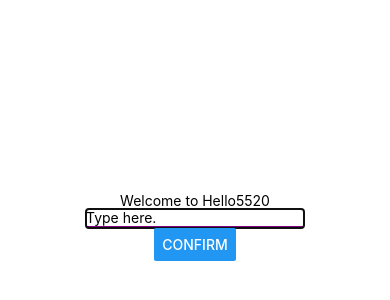
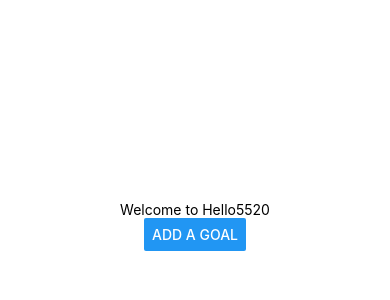
Before and after one commit to jyang10086/cs5520-inclass1, a React Native app: screen / in a window 390 px wide. Shown: the part 196-496 px from the top of the page. Built offline with nearby package versions, Linux system fonts and the light colour scheme.

Commit message:
Add a modal and App.js manage its visibility , and hid the modal after goal is added

```diff
--- a/App.js
+++ b/App.js
@@ -1,21 +1,29 @@
 import { useState } from "react";
 import { StatusBar } from "expo-status-bar";
-import { StyleSheet, View } from "react-native";
+import { Button, StyleSheet, Text, View } from "react-native";
 import Header from "./components/Header";
 import Input from "./components/Input";
 
 export default function App() {
   const appName = "Hello5520";
   const [inputData, setInputData] = useState('');
+  const [isModalVisible, setModalVisible] = useState(false);
 
   const handleInputData = (data) => {
-    setInputData(data);
+    setModalVisible(false);
+    setInputData(data)
   };
 
   return (
     <View style={styles.container}>
       <Header appName={appName} />
-      <Input autoFocus={true} handleInputData={handleInputData} />
+      <Input
+        visible={isModalVisible}
+        autoFocus={true}
+        handleInputData={handleInputData}
+      />
+      <Text>{inputData}</Text>
+      <Button title="Add a goal" onPress={() => setModalVisible(true)} />
       <StatusBar style="auto" />
     </View>
   );
--- a/components/Input.js
+++ b/components/Input.js
@@ -1,6 +1,6 @@
 import { useState } from "react";
-import { Button, Text, TextInput } from "react-native";
-export default function Input({ autoFocus, handleInputData }) {
+import { View, Text, TextInput, Button, Modal, StyleSheet } from "react-native";
+export default function Input({ autoFocus, handleInputData, visible }) {
   const [text, setText] = useState("");
   const [showCounter, setShowCounter] = useState(false);
   const [message, setMessage] = useState("");
@@ -20,12 +20,12 @@ export default function Input({ autoFocus, handleInputData }) {
   };
 
   const handleConfirm = () => {
-    console.log(text);
     handleInputData(text);
   };
 
   return (
-    <>
+    <Modal visible={visible} animationType="slide">
+      <View style={styles.container}>
         <TextInput
           autoFocus={autoFocus}
           style={{ borderBottomColor: "purple", borderBottomWidth: 2 }}
@@ -43,10 +43,17 @@ export default function Input({ autoFocus, handleInputData }) {
         )}
 
         {message.length > 0 && <Text>{message}</Text>}
-      <Button
-        title="Confirm"
-        onPress={handleConfirm}
-      />
-    </>
+        <Button title="Confirm" onPress={handleConfirm} />
+      </View>
+    </Modal>
   );
 }
+
+const styles = StyleSheet.create({
+  container: {
+    flex:1,
+    backgroundColor: "#fff",
+    alignItems: "center",
+    justifyContent: "center"
+  },
+});
```
Lines whose indentation alone changed are shown as unchanged.
